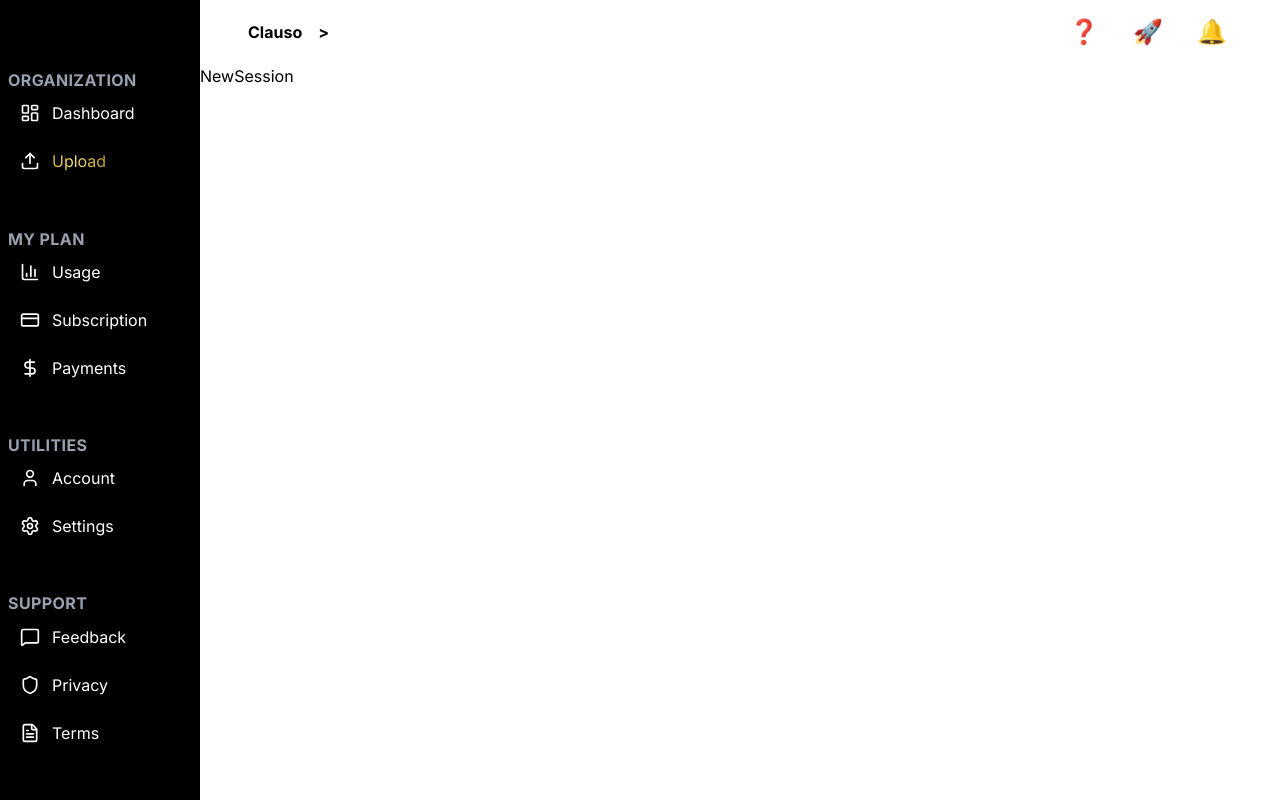
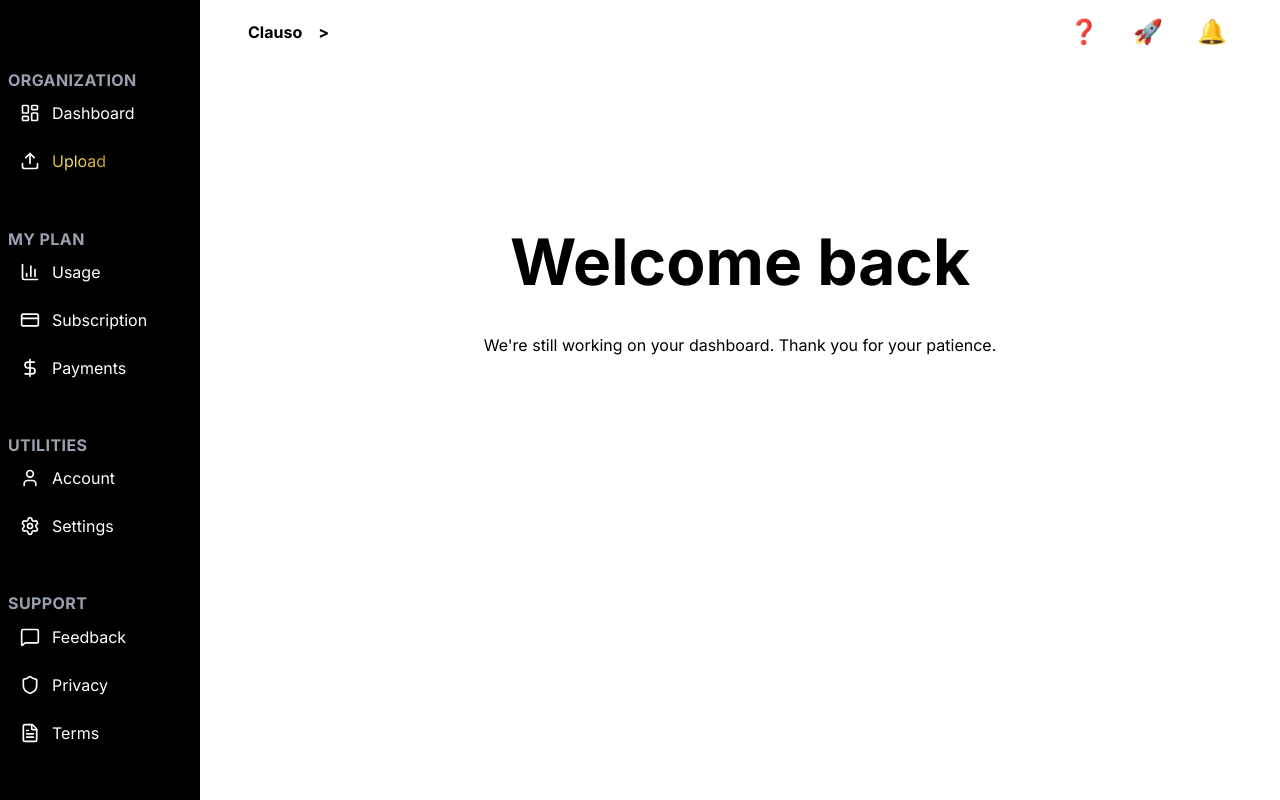
Before and after one commit to daniel-ronai/clauso, a Next.js app: page /dashboard/new in a window 1280 px wide. Built offline with nearby package versions, Linux system fonts and the light colour scheme; no server answers.

Commit message:
feat(frontend): preclean waitlist launch

```diff
--- a/app/dashboard/[id]/page.tsx
+++ b/app/dashboard/[id]/page.tsx
@@ -1,10 +1,9 @@
+import { DashboardContent } from '@/components/DashboardContent';
 import React from 'react';
 
 const Session = () => {
     return (
-        <div>
-            Session
-        </div>
+        <DashboardContent />
     );
 }
 
--- a/app/dashboard/new/page.tsx
+++ b/app/dashboard/new/page.tsx
@@ -1,10 +1,9 @@
+import { DashboardContent } from '@/components/DashboardContent';
 import React from 'react';
 
 const NewSession = () => {
     return (
-        <div>
-            NewSession
-        </div>
+        <DashboardContent />
     );
 }
 
--- a/components/DashBoardNav.tsx
+++ b/components/DashBoardNav.tsx
@@ -9,7 +9,7 @@ export default function DashboardNav({ name }: { name: string }) {
     <nav style={{ paddingLeft: '3rem', paddingRight: '3rem' }} className="h-16 bg-white border-b border-black flex items-center justify-between">
       {/* Logo on the left */}
       <div className="flex items-center gap-4">
-        <Link href="/dashboard">
+        <Link href="/">
           <h1 className="text-xl font-bold !text-black">Clauso</h1>
         </Link>
         <h1>  {'>'}  </h1>
--- a/components/DashboardContent.tsx
+++ b/components/DashboardContent.tsx
@@ -2,17 +2,26 @@ import React from 'react'
 import Navbar from './Navbar'
 import { ClerkProvider } from '@clerk/nextjs';
 import Footer from './Footer';
+import { currentUser } from '@clerk/nextjs/server';
 
-export const DashboardContent = () => {
+export const DashboardContent = async () => {
+
+  const user = await currentUser();
+
   return (
-            <div className = "h-full flex flex-col">
-              <div className="hidden sm:flex">
-                 yo wassup
-              </div>
-
-              <div className="flex sm:hidden">
-                 nah
-              </div>
-            </div>
+            <div className="main-container">
+            <section className="section">
+                <div className="content-container">
+                    <div className="content-text">
+                        <h1 className="hero-header flex items-center gap-4">
+                            Welcome back {user?.firstName!}
+                        </h1>
+                        <p style={{margin: "1rem auto"}}>
+                            We're still working on your dashboard. Thank you for your patience.
+                        </p>
+                    </div>
+                </div>
+            </section>
+        </div>
   );
 }
```
